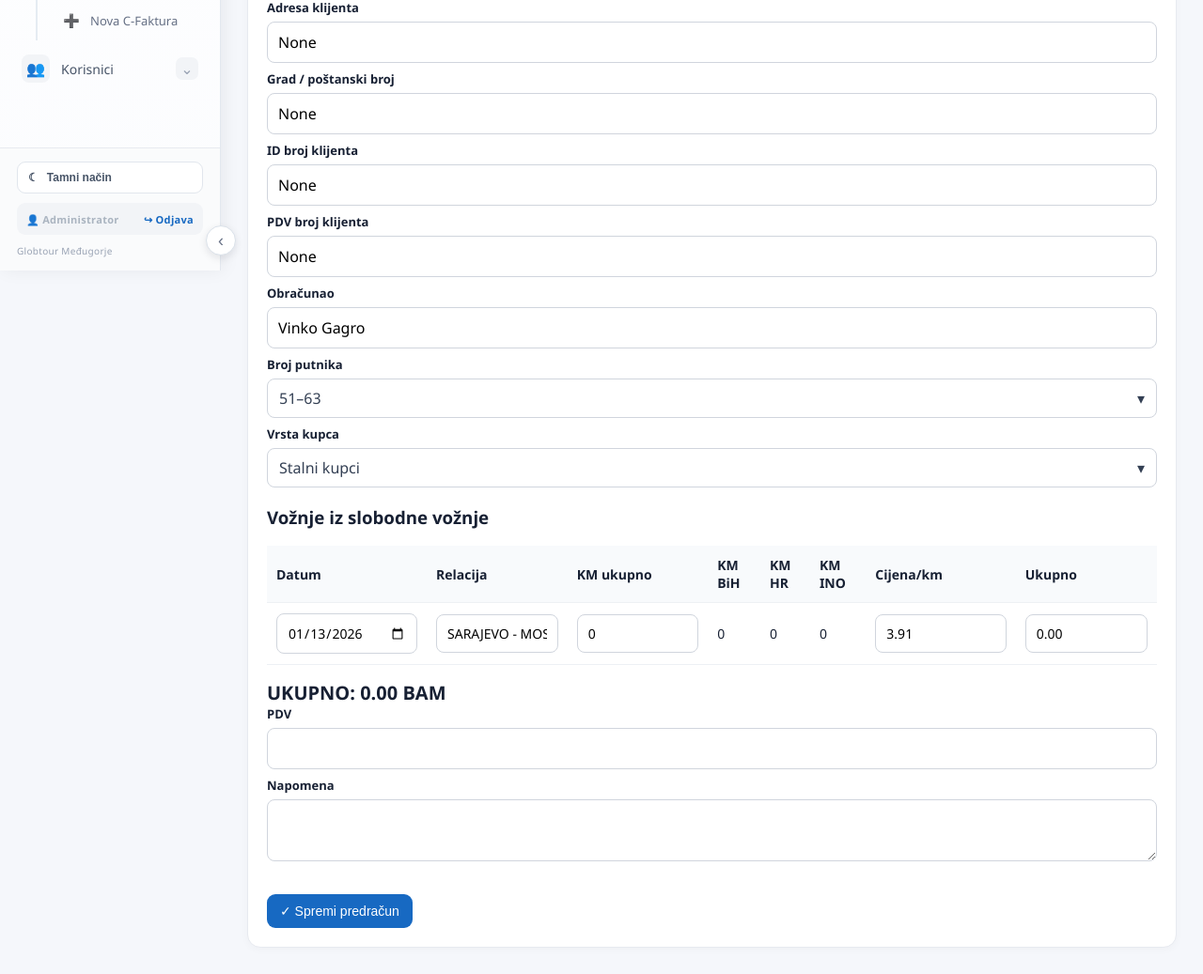
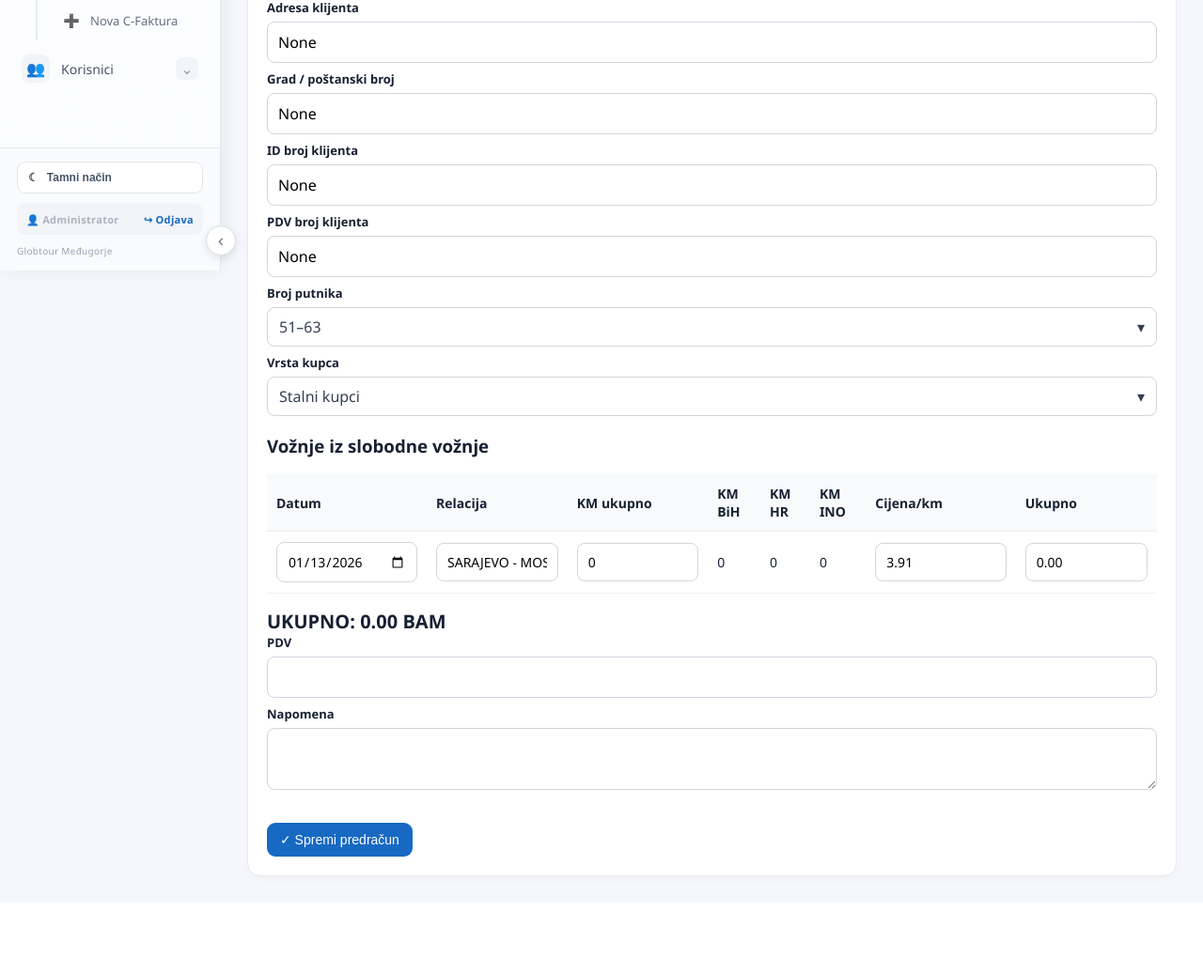
Before and after one commit to Izelenika/Globtour, a Flask app: page /predracuni/novi/1 in a window 1280 px wide. Shown: the part 512-1549 px from the top of the page at 94% size. After the commit the page ends 1448 px from the top, so only its background shows below. Run offline with Flask 3, Linux system fonts and the light colour scheme; a user stored in the database is signed in; data comes from the database, SQL or seed files in the repository; data that the repository does not hold is empty.

Commit message:
Remove 'Prepared by' input from proforma form
Removed the 'Prepared by' input field from the form.

```diff
--- a/templates/proforma_form.html
+++ b/templates/proforma_form.html
@@ -9,7 +9,7 @@
 <div class="field"><label>Grad / poštanski broj</label><input name="client_city" value="{{ customer.city if customer else '' }}" placeholder="Grad"></div>
 <div class="field"><label>ID broj klijenta</label><input name="client_id" value="{{ customer.id_number if customer else '' }}" placeholder="ID broj"></div>
 <div class="field"><label>PDV broj klijenta</label><input name="client_vat_number" value="{{ customer.vat_number if customer else '' }}" placeholder="PDV broj"></div>
-<div class="field"><label>Obračunao</label><input name="prepared_by" value="Vinko Gagro"></div>
+
 <div class="field"><label>Broj putnika</label><select id="band"><option value="63-75">63–75</option><option value="51-63" selected>51–63</option><option value="15-51">15–51</option><option value="3-15">3–15</option><option value="1-3">1–3</option></select></div>
 <div class="field"><label>Vrsta kupca</label><select id="customer"><option>D. Ljubić</option><option selected>Stalni kupci</option><option>Novi kupci</option></select></div>
 </div>
```
